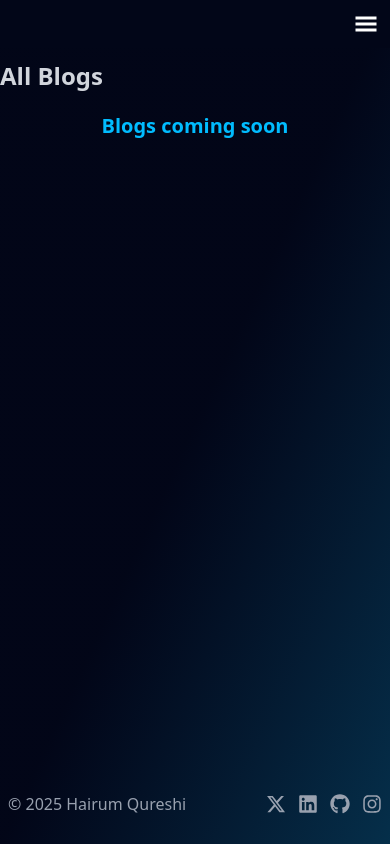
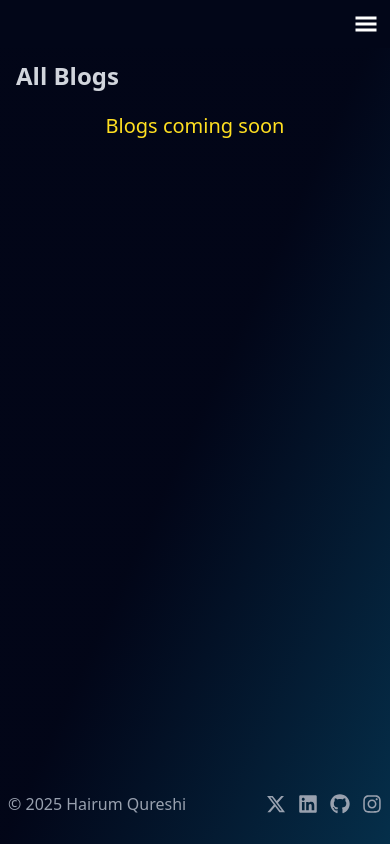
Before and after one commit to Hairum-Qureshi/personal-portfolio, a Next.js app: page /all-blogs in a window 390 px wide. Built offline with nearby package versions, Linux system fonts and the light colour scheme.

Commit message:
added padding for mobile view and changed text color of 'blogs coming soon' message

```diff
--- a/app/all-blogs/page.tsx
+++ b/app/all-blogs/page.tsx
@@ -16,7 +16,7 @@ export default function Blogs() {
 
 	return (
 		<div>
-			<div className="flex mt-3">
+			<div className="flex mt-3 lg:m-0 mx-4">
 				<div>
 					<h1 className="text-2xl font-semibold">All Blogs</h1>
 				</div>
@@ -38,7 +38,7 @@ export default function Blogs() {
 								<Blog blog={blog} />
 							</Link>
 					  ))} */}
-				<h3 className="text-center text-sky-400 font-semibold text-xl">
+				<h3 className="text-center text-yellow-300 text-xl">
 					Blogs coming soon
 				</h3>
 			</div>
```
